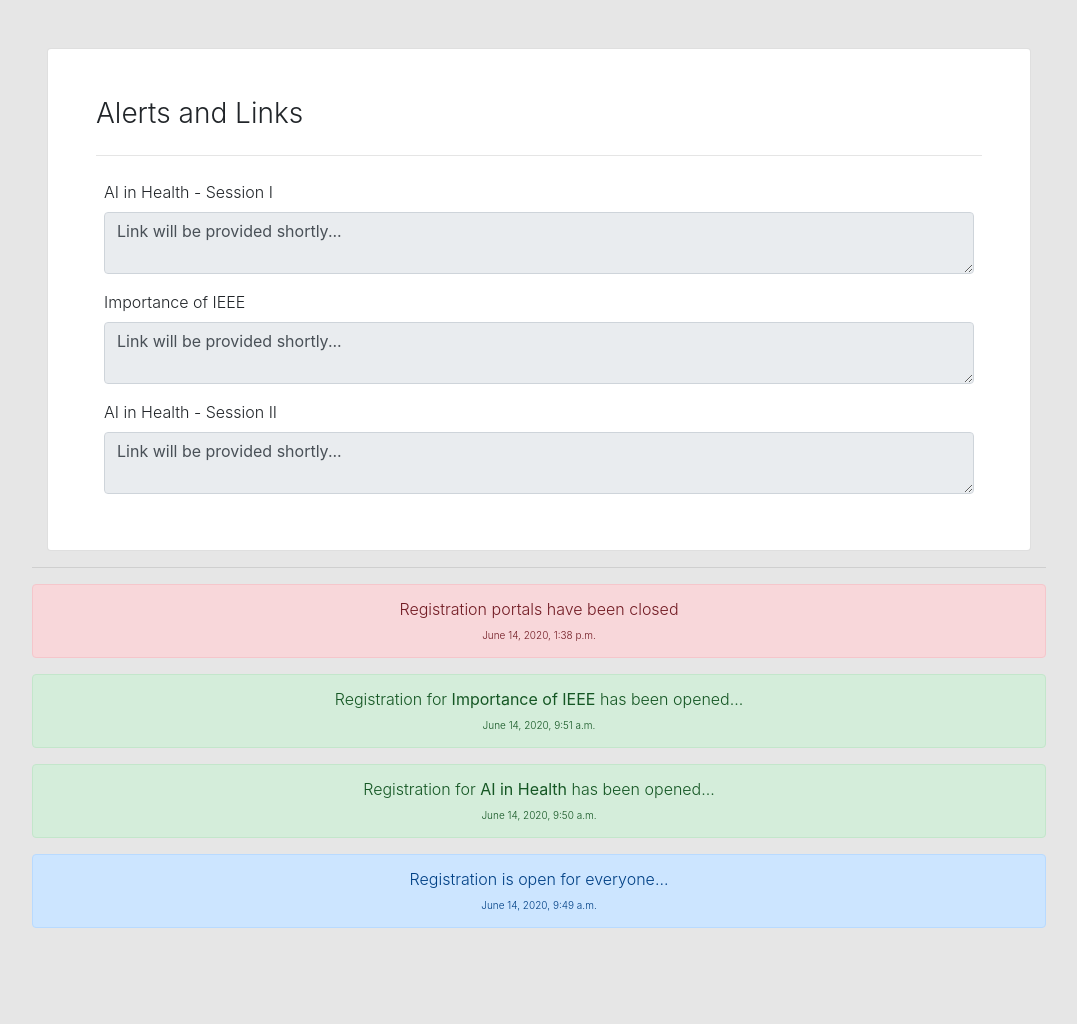
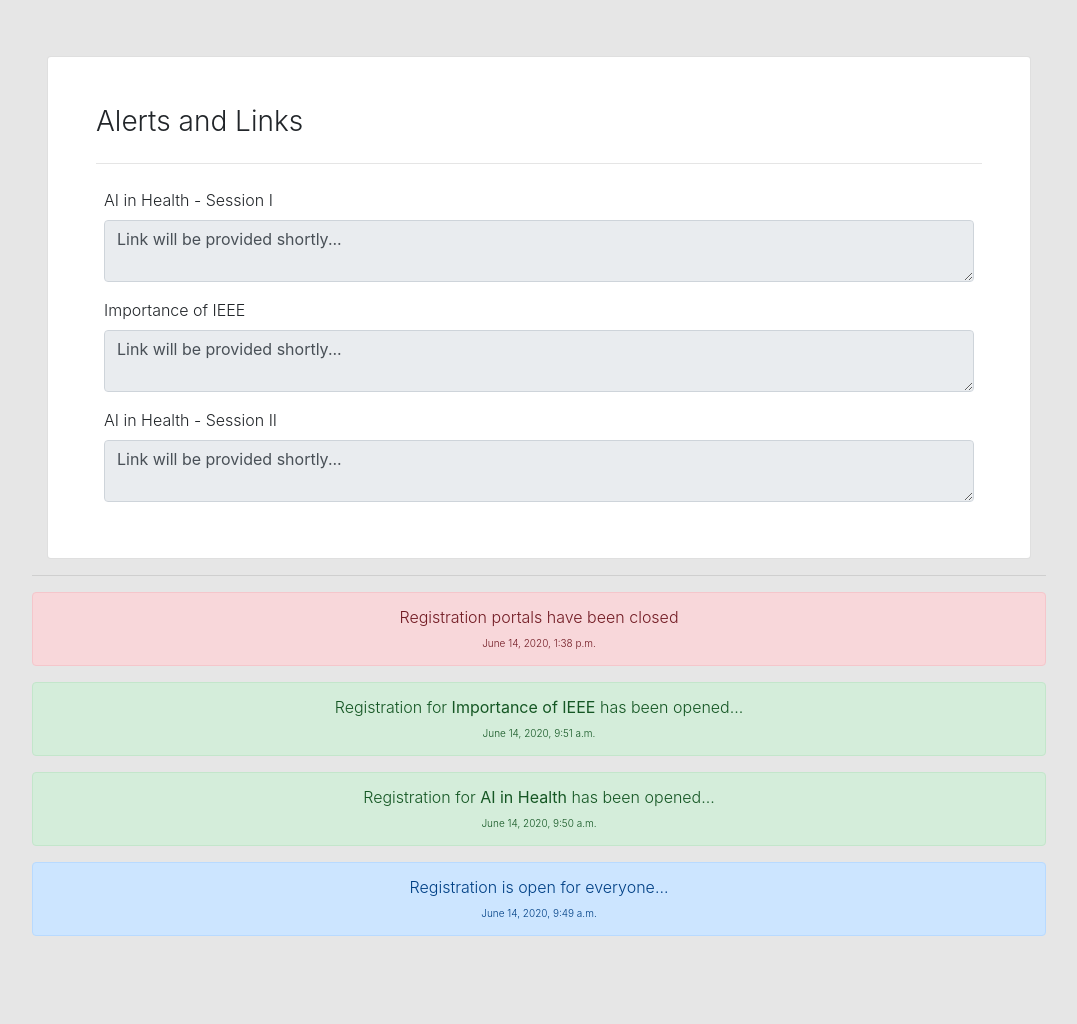
Before and after one commit to VickramMS/webinar, a Django app: page /alerts/ in a window 1280 px wide. Shown: the part 56-1080 px from the top of the page, without its empty margins (101-1178 px from the left). Before the commit the page ends 984 px from the top, so only its background shows below. Run offline with Django 3.2, Linux system fonts and the light colour scheme; data comes from the database, SQL or seed files in the repository; parts of the project's set-up code (start-up, migrations or seed data) failed here and were passed over; some libraries are stand-ins or nearby versions.

Commit message:
Update base.html

```diff
--- a/app/templates/base.html
+++ b/app/templates/base.html
@@ -61,7 +61,7 @@
             </div>
         </nav>
 
-        <div class="container pt-md-5">
+        <div class="container mt-2 pt-md-5">
                 <div class="mx-md-5">
                 {% block content %}
 
```
